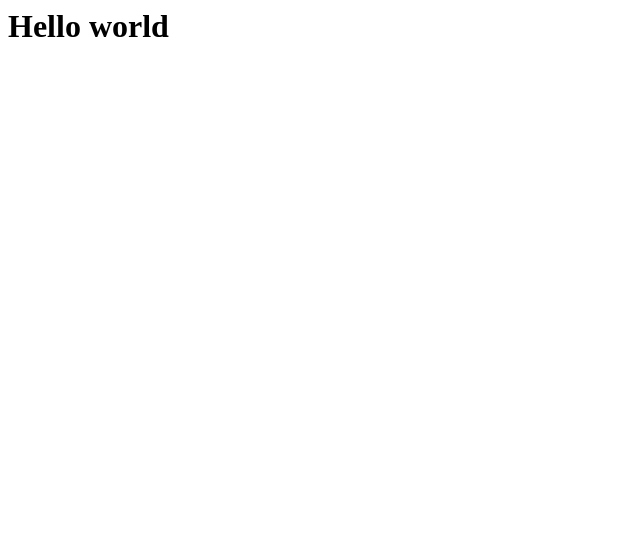
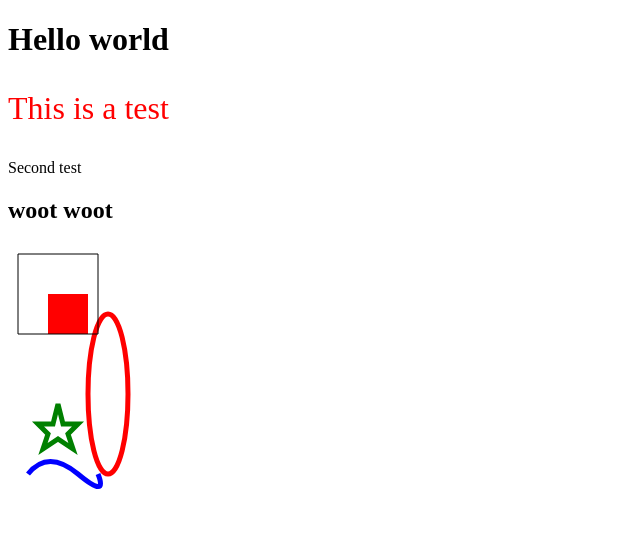
Before and after one commit to ecleff/emilyleff.github.io, a plain HTML site: page index.html in a window 1280 px wide. Shown: the whole page, without its empty margins (0-640 px from the left). Drawn offline with Linux system fonts and the light colour scheme.

Commit message:
trying again

```diff
--- a/index.html
+++ b/index.html
@@ -1 +1,34 @@
+<!DOCTYPE html>
+<html>
+    <head>
+        <meta charset=”utf-8” />
+        <title> Testing Vis Tech 2 - Day 1</title>
+        <style>
+            #redParagraph {
+                color: red;
+                font-size: 32px;
+            }
+            </style>
+
 <h1> Hello world</h1>
+
+<p id="redParagraph"> This is a test </p>
+<p> Second test</p>
+</head>
+<body>
+
+<h2>woot woot</h2>
+
+<svg width="200" height="300">
+    <rect x="40" y="50" width="40" height="40" fill="red" />
+    <ellipse cx="100" cy="150" rx="20" ry="80" stroke="red" fill="transparent" stroke-width="5"/>
+    <polygon points="50 160 55 180 70 180 60 190 65 205 50 195 35 205 40 190 30 180 45 180"
+      stroke="green" fill="transparent" stroke-width="5"/>
+
+      <path d="M20,230 Q40,205 70,230 T90,230" fill="none" stroke="blue" stroke-width="5"/>
+
+      <!-- creating a rectangle but with path not rect -->
+      <path d="M 10 10 H 90 V 90 H 10 Z" fill="transparent" stroke="black"/>
+    </svg>
+</body>
+</html>
```
